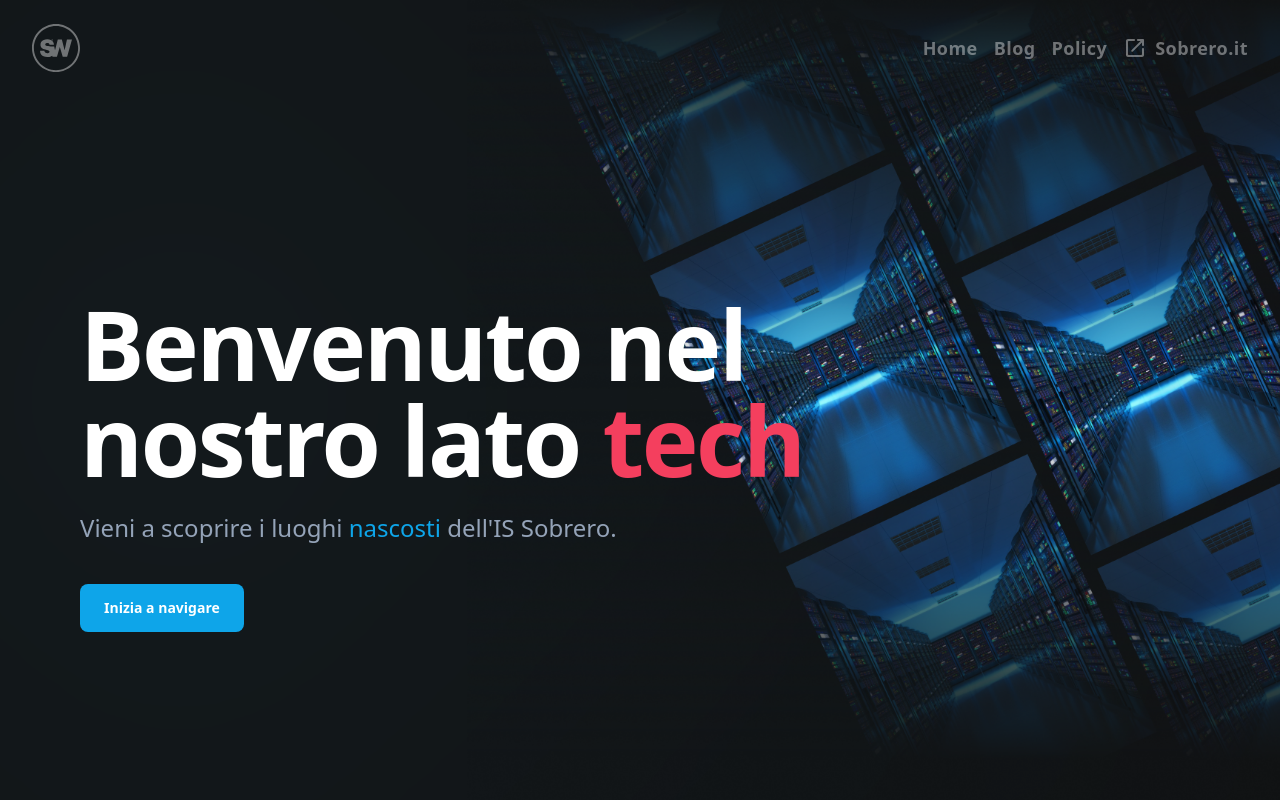
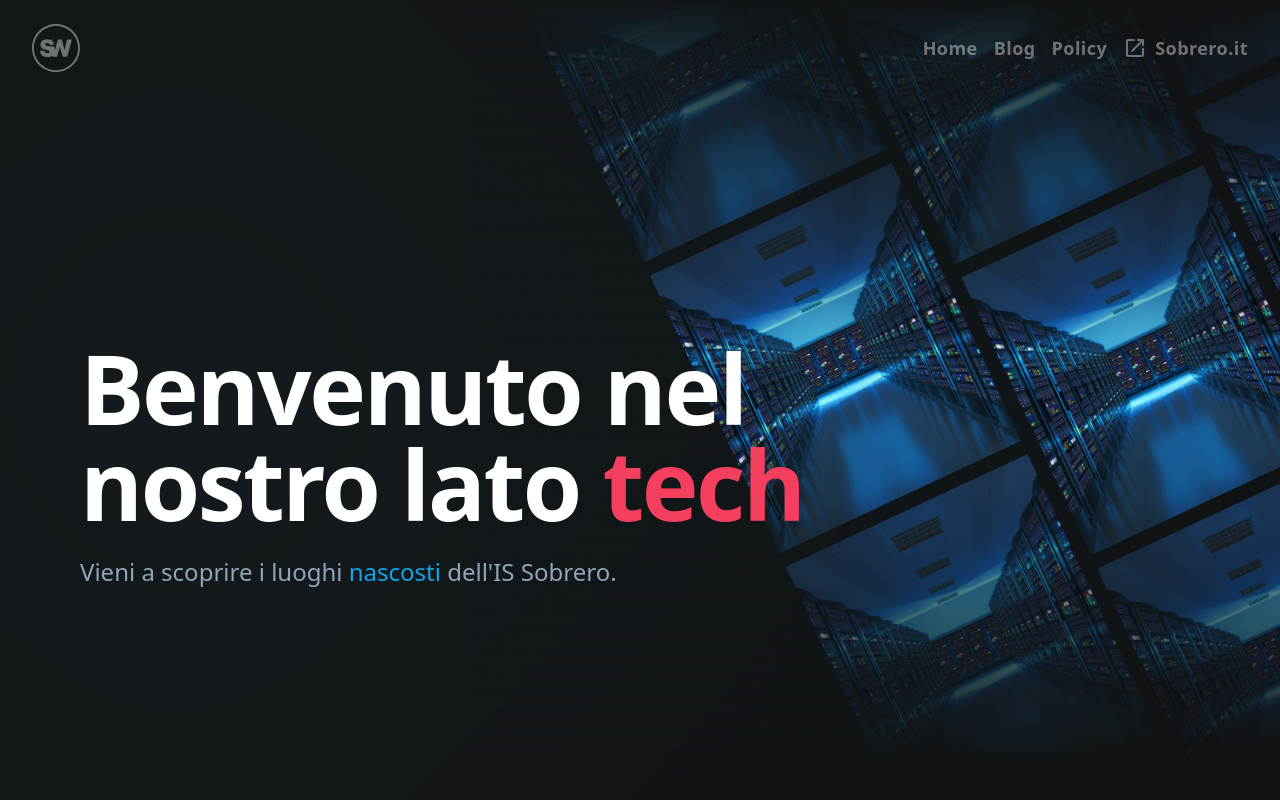
Before and after one commit to Ornitorink0/SobreWeb.it, a React (Vite) app: page / in a window 1280 px wide. Shown: the top 800 px of the page. Built offline with nearby package versions, Linux system fonts and the light colour scheme.

Commit message:
Rimosso bottone inutile

```diff
--- a/src/pages/HomePage.jsx
+++ b/src/pages/HomePage.jsx
@@ -35,11 +35,6 @@ export default class HomePage extends PureComponent {
                 Vieni a scoprire i luoghi{" "}
                 <span className="text-sky-500">nascosti</span> dell'IS Sobrero.
               </p>
-              <div className="mt-6 flex space-x-6 text-sm sm:mt-10">
-                <button className="highlight-white/20 flex h-12 w-full items-center justify-center rounded-lg bg-sky-500 px-6 font-semibold text-white hover:bg-sky-400 focus:outline-none focus:ring-2 focus:ring-slate-400 focus:ring-offset-2 focus:ring-offset-slate-50 sm:w-auto">
-                  Inizia a navigare
-                </button>
-              </div>
             </div>
           </div>
         </div>
```
